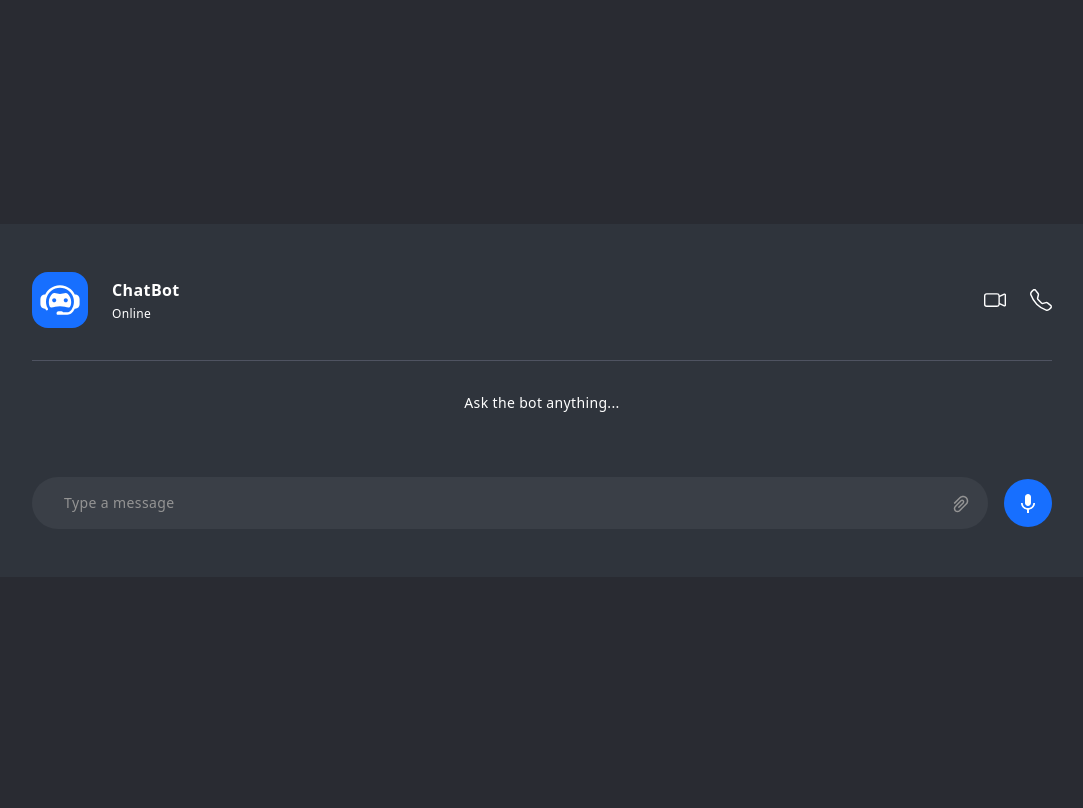
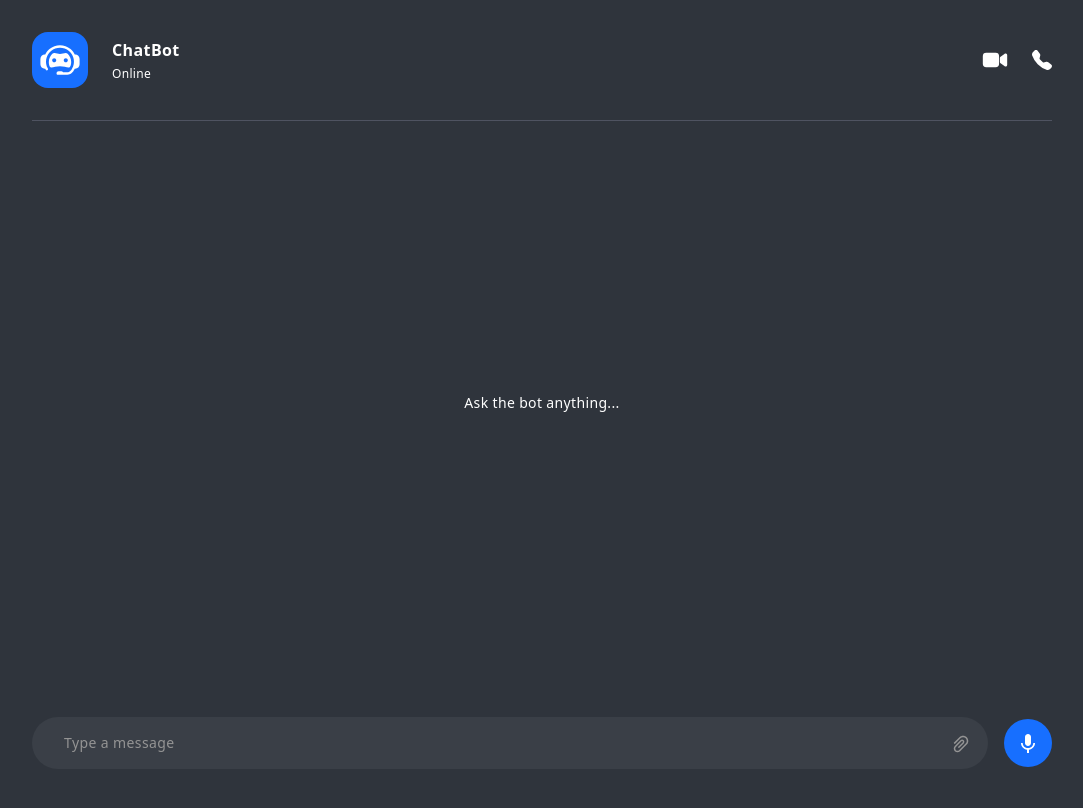
Before and after one commit to sheegull/my-chatgpt, a React (Vite) app in the folder client/: page / in a window 1280 px wide. Shown: the top 808 px of the page, without its empty margins (98-1181 px from the left). Built offline with nearby package versions, Linux system fonts and the light colour scheme.

Commit message:
💄 update

```diff
--- a/client/src/components/chat/Form.jsx
+++ b/client/src/components/chat/Form.jsx
@@ -1,6 +1,7 @@
 import React, { useState } from "react";
 import { format } from "date-fns";
 import axios from "axios";
+import { motion } from "framer-motion";
 import { MdKeyboardVoice } from "react-icons/md";
 import { AiOutlinePaperClip } from "react-icons/ai";
 
@@ -16,7 +17,7 @@ const Form = ({ setMessages }) => {
       {
         msg: data.message,
         type: "bot",
-        time: format(new Date(), "HH:mm"),
+        time: format(new Date(), "eee MMM dd HH:mm"),
       },
     ]);
   };
@@ -31,7 +32,7 @@ const Form = ({ setMessages }) => {
       {
         msg: message,
         type: "user",
-        time: format(new Date(), "HH:mm"),
+        time: format(new Date(), "eee MMM d HH:mm"),
       },
     ]);
     setMessage("");
@@ -49,11 +50,15 @@ const Form = ({ setMessages }) => {
         className="relative bg-[#3A3F47] text-white placeholder:text-[#949494] text-sm rounded-full pl-8 p-4 w-full outline-none"
       />
       <button type="submit" onClick={sendMessage}>
-        <AiOutlinePaperClip className="text-[#949494] text-[22px] absolute right-[80px] top-[16px]" />
+        <AiOutlinePaperClip className="text-[#949494] text-[22px] absolute right-[80px] top-[16px] hover:opacity-50 transition-opacity" />
       </button>
-      <div className=" bg-[#176FFF] rounded-full p-3 ml-4 cursor-pointer">
+      <motion.div
+        whileHover={{ scale: [null, 1.2, 1.2] }}
+        transition={{ duration: 0.3 }}
+        className=" bg-[#176FFF] rounded-full p-3 ml-4 cursor-pointer"
+      >
         <MdKeyboardVoice className="text-white text-2xl" />
-      </div>
+      </motion.div>
     </form>
   );
 };
--- a/client/src/components/chat/Head.jsx
+++ b/client/src/components/chat/Head.jsx
@@ -1,6 +1,7 @@
 import React from "react";
 import bot from "../../assets/bot.svg";
-import { BsCameraVideo, BsTelephone } from "react-icons/bs";
+import { BsTelephoneFill } from "react-icons/bs";
+import { IoVideocam } from "react-icons/io5";
 
 const Head = () => {
   return (
@@ -17,8 +18,8 @@ const Head = () => {
         </div>
       </div>
       <div className="flex text-white gap-6 flex-row items-center">
-        <BsCameraVideo className="text-[22px]" />
-        <BsTelephone className="text-[22px]" />
+        <IoVideocam className="text-[26px] cursor-pointer hover:opacity-50 transition-opacity" />
+        <BsTelephoneFill className="text-[20px] cursor-pointer hover:opacity-50 transition-opacity" />
       </div>
     </div>
   );
--- a/client/src/components/chat/Messages.jsx
+++ b/client/src/components/chat/Messages.jsx
@@ -30,7 +30,7 @@ const Messages = ({ messages }) => {
   }, [messages]);
 
   return (
-    <div className="space-y-4 max-h-[500px] overflow-y-scroll scrollbar-hide">
+    <div className="space-y-4 h-[500px] overflow-y-scroll scrollbar-hide mt-12">
       {messages.length ? (
         messages.map((message, idx) => <Message key={idx} {...message} />)
       ) : (
```
